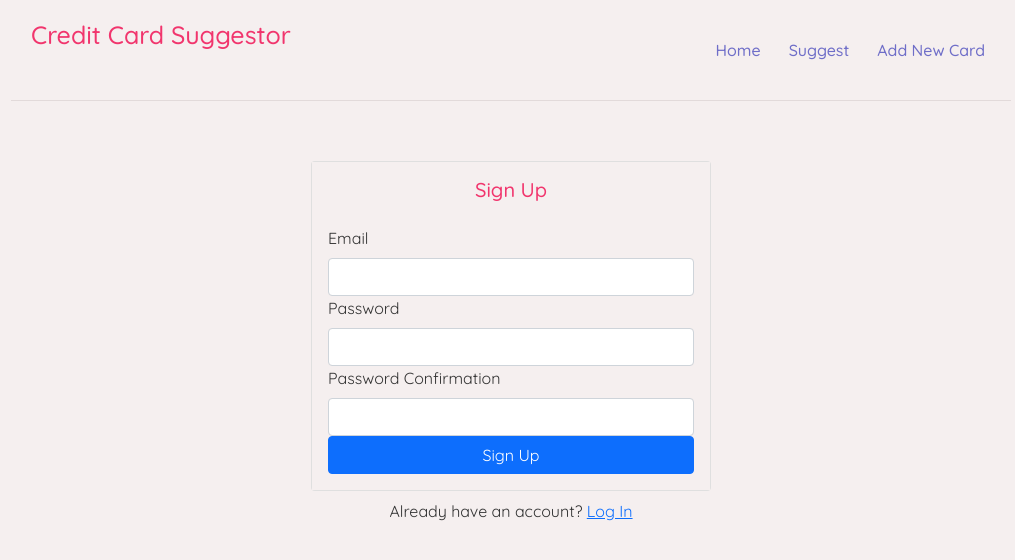
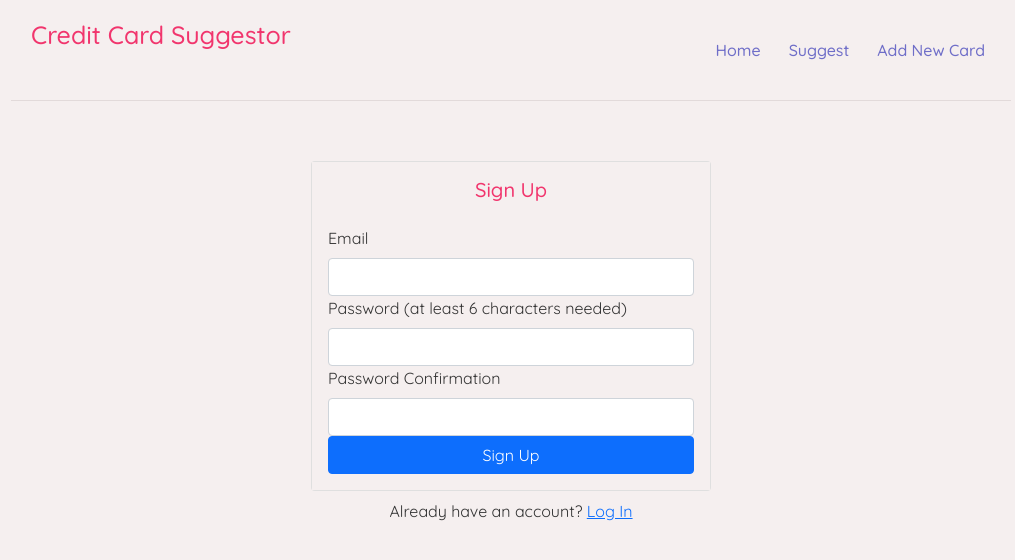
Before and after one commit to giang184/CCSuggestor, a React (Create React App) app: page /signup in a window 1280 px wide. Shown: the top 560 px of the page, without its empty margins (129-1144 px from the left). Built offline with nearby package versions, Linux system fonts and the light colour scheme; no server answers.

Commit message:
update sign up

```diff
--- a/src/components/PrivateRoute.js
+++ b/src/components/PrivateRoute.js
@@ -9,7 +9,7 @@ export default function PrivateRoute({ component: Component, ...rest }) {
     <Route
       {...rest}
       render={props => {
-        return currentUser ? <Component {...props} /> : <Redirect to="/login" />
+        return currentUser ? <Component {...props} /> : <Redirect to="/login-required" />
       }}
     ></Route>
   )
--- a/src/components/Profile.js
+++ b/src/components/Profile.js
@@ -19,7 +19,6 @@ export default function Profile() {
     }
   }
 
-
   return (
     <>
       <Card>
--- a/src/components/Signup.js
+++ b/src/components/Signup.js
@@ -1,6 +1,6 @@
-import React, {useRef, useState} from 'react'
-import { Form, Button, Card, Alert} from 'react-bootstrap'
-import {useAuth} from '../contexts/AuthContext'
+import React, { useRef, useState } from "react"
+import { Form, Button, Card, Alert } from "react-bootstrap"
+import { useAuth } from "../contexts/AuthContext"
 import { Link, useHistory } from "react-router-dom"
 
 export default function Signup() {
@@ -23,12 +23,11 @@ export default function Signup() {
       setError("")
       setLoading(true)
       await signup(emailRef.current.value, passwordRef.current.value)
-      history.push('/profile')
+      setLoading(false)
+      history.push("/profile")
     } catch {
       setError("Failed to create an account")
     }
-
-    setLoading(false)
   }
 
   return (
@@ -43,7 +42,7 @@ export default function Signup() {
               <Form.Control type="email" ref={emailRef} required />
             </Form.Group>
             <Form.Group id="password">
-              <Form.Label>Password</Form.Label>
+              <Form.Label>Password (at least 6 characters needed)</Form.Label>
               <Form.Control type="password" ref={passwordRef} required />
             </Form.Group>
             <Form.Group id="password-confirm">
```
